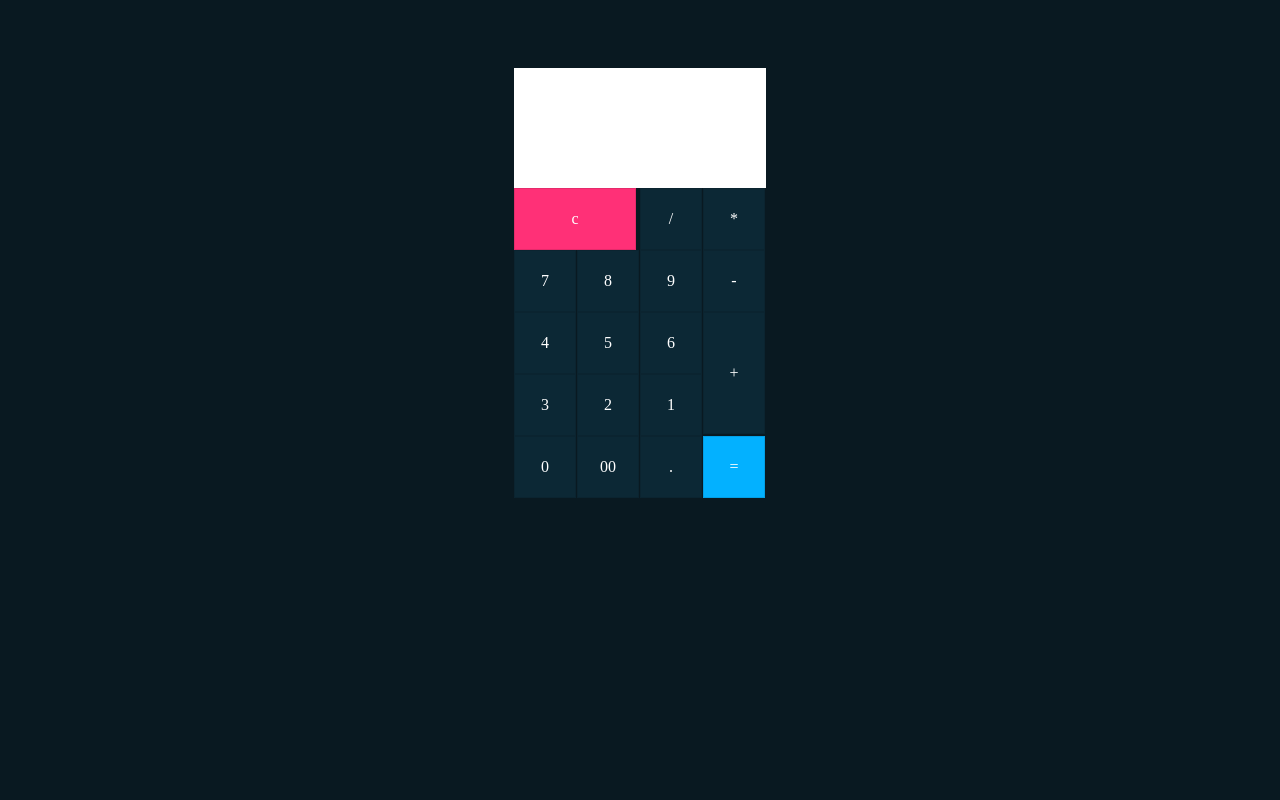
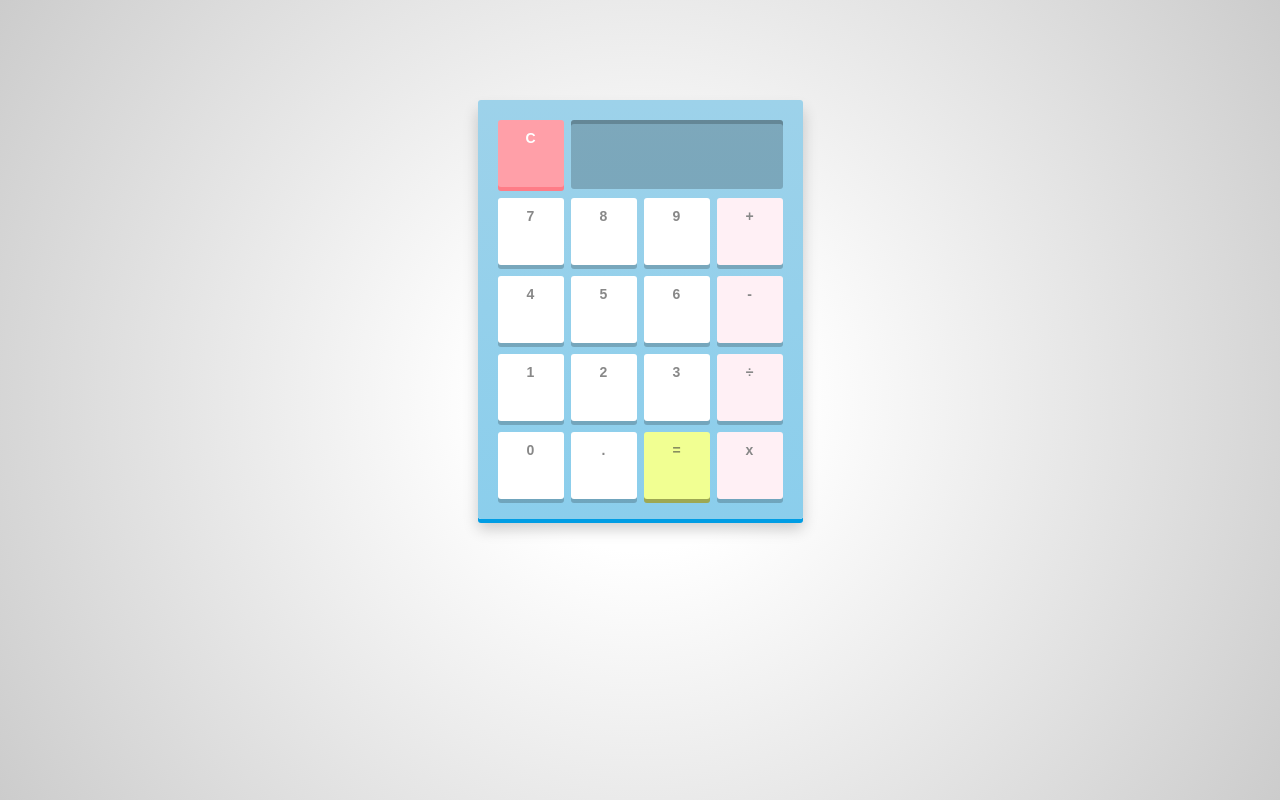
Before and after one commit to shailendra69/shailendra69.github.io, a plain HTML site: page calculator/index.html in a window 1280 px wide. Drawn offline with Linux system fonts and the light colour scheme.

Commit message:
modified file

```diff
--- a/calculator/index.css
+++ b/calculator/index.css
@@ -1,64 +1,144 @@
-body {
+* {
+	margin: 0;
+	padding: 0;
+	box-sizing: border-box;
 
-	display: flex;
-	justify-content: center;
-	align-items: center;
-	max-height: 100vh;
-	background: #091921;
-
+	/* Better text styling */
+	font: bold 14px Arial, sans-serif;
 }
 
-.calculator {
+/* Finally adding some IE9 fallbacks for gradients to finish things up */
 
-	position: relative;
-	display: grid;
-	margin-top: 60px;
-
+/* A nice BG gradient */
+html {
+	height: 100%;
+	background: white;
+	background: radial-gradient(circle, #fff 20%, #ccc);
+	background-size: cover;
 }
 
-.calculator .value {
+/* Using box shadows to create 3D effects */
+#calculator {
+	width: 325px;
+	height: auto;
 
-	grid-column: span 4;
-	height: 100px;
-	text-align: right;
-	border: none;
-	outline: none;
-	padding: 10px;
-	font-size: 18px;
+	margin: 100px auto;
+	padding: 20px 20px 9px;
+
+	background: #9dd2ea;
+	background: linear-gradient(#9dd2ea, #8bceec);
+	border-radius: 3px;
+	box-shadow: 0px 4px #009de4, 0px 10px 15px rgba(0, 0, 0, 0.2);
 }
 
-.calculator span {
-
-	display: grid;
-	width: 60px;
-	height: 60px;
-	color: #fff;
-	background: #0c2835;
-	place-items:center;
-	border: 1px solid rgba(0,0,0,.1);
+/* Top portion */
+.top span.clear {
+	float: left;
 }
 
-.calculator span:active {
+/* Inset shadow on the screen to create indent */
+.top .screen {
+	height: 69px;
+	width: 212px;
 
-	background: #74ff3b;
-	color: #111;
+	float: right;
+
+	padding: 0 10px;
+
+	background: rgba(0, 0, 0, 0.2);
+	border-radius: 3px;
+	box-shadow: inset 0px 4px rgba(0, 0, 0, 0.2);
+
+	/* Typography */
+	font-size: 17px;
+	line-height: 40px;
+	color: white;
+	text-shadow: 1px 1px 2px rgba(0, 0, 0, 0.2);
+	text-align: right;
+	letter-spacing: 1px;
 }
 
-.calculator span.clear {
+/* Clear floats */
+.keys, .top {overflow: hidden;}
 
-	grid-column: span 2;
-	width: 120px;
-	background: #ff3077;
+/* Applying same to the keys */
+.keys span, .top span.clear {
+	float: left;
+	position: relative;
+	top: 0;
+
+	cursor: pointer;
+
+	width: 66px;
+	height: 67px;
+
+	background: white;
+	border-radius: 3px;
+	box-shadow: 0px 4px rgba(0, 0, 0, 0.2);
+
+	margin: 0 7px 11px 0;
+
+	color: #888;
+	line-height: 36px;
+	text-align: center;
+
+	/* prevent selection of text inside keys */
+	user-select: none;
+
+	/* Smoothing out hover and active states using css3 transitions */
+	transition: all 0.2s ease;
 }
 
-.calculator span.plus {
-
-	grid-row: span 2;
-	height: 120px;
-
+/* Remove right margins from operator keys */
+/* style different type of keys (operators/evaluate/clear) differently */
+.keys span.operator {
+	background: #FFF0F5;
+	margin-right: 0;
 }
 
-.calculator span.equal  {
+.keys span.eval {
+	background: #f1ff92;
+	box-shadow: 0px 4px #9da853;
+	color: #888e5f;
+}
 
-	background: #03b1ff;
+.top span.clear {
+	background: #ff9fa8;
+	box-shadow: 0px 4px #ff7c87;
+	color: white;
 }
+
+/* Some hover effects */
+.keys span:hover {
+	background: cadetblue;
+	box-shadow: 0px 4px #6b54d3;
+	color: white;
+}
+
+.keys span.eval:hover {
+	background: #abb850;
+	box-shadow: 0px 4px #717a33;
+	color: #ffffff;
+}
+
+.top span.clear:hover {
+	background: #f68991;
+	box-shadow: 0px 4px #d3545d;
+	color: white;
+}
+
+/* Simulating "pressed" effect on active state of the keys by removing the box-shadow and moving the keys down a bit */
+.keys span:active {
+	box-shadow: 0px 0px #6b54d3;
+	top: 4px;
+}
+
+.keys span.eval:active {
+	box-shadow: 0px 0px #717a33;
+	top: 4px;
+}
+
+.top span.clear:active {
+	top: 4px;
+	box-shadow: 0px 0px #d3545d;
+}
--- a/calculator/index.html
+++ b/calculator/index.html
@@ -5,27 +5,35 @@
 	<link rel="stylesheet" type="text/css" href="index.css">
 </head>
 <body>
-	<form class="calculator" name="calc">
-		<input class="value" type="text" name="txt" readonly="">
-		<span class="num clear" onclick="document.calc.txt.value =''">c</span>
-		<span class="num" onclick="document.calc.txt.value +='/'">/</span>
-		<span class="num" onclick="document.calc.txt.value +='*'">*</span>
-		<span class="num" onclick="document.calc.txt.value +='7'">7</span>
-		<span class="num" onclick="document.calc.txt.value +='8'">8</span>
-		<span class="num" onclick="document.calc.txt.value +='9'">9</span>
-		<span class="num" onclick="document.calc.txt.value +='-'">-</span>
-		<span class="num" onclick="document.calc.txt.value +='4'">4</span>
-		<span class="num" onclick="document.calc.txt.value +='5'">5</span>
-		<span class="num" onclick="document.calc.txt.value +='6'">6</span>
-		<span class="num plus" onclick="document.calc.txt.value +='+'">+</span>
-		<span class="num" onclick="document.calc.txt.value +='3'">3</span>
-		<span class="num" onclick="document.calc.txt.value +='2'">2</span>
-		<span class="num" onclick="document.calc.txt.value +='1'">1</span>
-		<span class="num" onclick="document.calc.txt.value +='0'">0</span>
-		<span class="num" onclick="document.calc.txt.value +='00'">00</span>
-		<span class="num" onclick="document.calc.txt.value +='.'">.</span>
-		<span class="num equal" onclick="document.calc.txt.value =eval(calc.txt.value)">=</span>
-	</form>
+	<div id="calculator">
+	<!-- Screen and clear key -->
+	<div class="top">
+		<span class="clear">C</span>
+		<div class="screen"></div>
+	</div>
+
+	<div class="keys">
+		<!-- operators and other keys -->
+		<span>7</span>
+		<span>8</span>
+		<span>9</span>
+		<span class="operator">+</span>
+		<span>4</span>
+		<span>5</span>
+		<span>6</span>
+		<span class="operator">-</span>
+		<span>1</span>
+		<span>2</span>
+		<span>3</span>
+		<span class="operator">÷</span>
+		<span>0</span>
+		<span>.</span>
+		<span class="eval">=</span>
+		<span class="operator">x</span>
+	</div>
+</div>
+	<script src="script.js"></script>
+
 
 </body>
 </html>
--- /dev/null
+++ b/calculator/script.js
@@ -0,0 +1,85 @@
+// Get all the keys from document
+var keys = document.querySelectorAll('#calculator span');
+var operators = ['+', '-', 'x', '÷'];
+var decimalAdded = false;
+
+// Add onclick event to all the keys and perform operations
+for(var i = 0; i < keys.length; i++) {
+	keys[i].onclick = function(e) {
+		// Get the input and button values
+		var input = document.querySelector('.screen');
+		var inputVal = input.innerHTML;
+		var btnVal = this.innerHTML;
+
+		// Now, just append the key values (btnValue) to the input string and finally use javascript's eval function to get the result
+		// If clear key is pressed, erase everything
+		if(btnVal == 'C') {
+			input.innerHTML = '';
+			decimalAdded = false;
+		}
+
+		// If eval key is pressed, calculate and display the result
+		else if(btnVal == '=') {
+			var equation = inputVal;
+			var lastChar = equation[equation.length - 1];
+
+			// Replace all instances of x and ÷ with * and / respectively. This can be done easily using regex and the 'g' tag which will replace all instances of the matched character/substring
+			equation = equation.replace(/x/g, '*').replace(/÷/g, '/');
+
+			// Final thing left to do is checking the last character of the equation. If it's an operator or a decimal, remove it
+			if(operators.indexOf(lastChar) > -1 || lastChar == '.')
+				equation = equation.replace(/.$/, '');
+
+			if(equation)
+				input.innerHTML = eval(equation);
+
+			decimalAdded = false;
+		}
+
+		// Basic functionality of the calculator is complete. But there are some problems like
+		// 1. No two operators should be added consecutively.
+		// 2. The equation shouldn't start from an operator except minus
+		// 3. not more than 1 decimal should be there in a number
+
+		// We'll fix these issues using some simple checks
+
+		// indexOf works only in IE9+
+		else if(operators.indexOf(btnVal) > -1) {
+			// Operator is clicked
+			// Get the last character from the equation
+			var lastChar = inputVal[inputVal.length - 1];
+
+			// Only add operator if input is not empty and there is no operator at the last
+			if(inputVal != '' && operators.indexOf(lastChar) == -1)
+				input.innerHTML += btnVal;
+
+			// Allow minus if the string is empty
+			else if(inputVal == '' && btnVal == '-')
+				input.innerHTML += btnVal;
+
+			// Replace the last operator (if exists) with the newly pressed operator
+			if(operators.indexOf(lastChar) > -1 && inputVal.length > 1) {
+				// Here, '.' matches any character while $ denotes the end of string, so anything (will be an operator in this case) at the end of string will get replaced by new operator
+				input.innerHTML = inputVal.replace(/.$/, btnVal);
+			}
+
+			decimalAdded =false;
+		}
+
+		// Now only the decimal problem is left. We can solve it easily using a flag 'decimalAdded' which we'll set once the decimal is added and prevent more decimals to be added once it's set. It will be reset when an operator, eval or clear key is pressed.
+		else if(btnVal == '.') {
+			if(!decimalAdded) {
+				input.innerHTML += btnVal;
+				decimalAdded = true;
+			}
+		}
+
+		// if any other key is pressed, just append it
+		else {
+			input.innerHTML += btnVal;
+		}
+
+		// prevent page jumps
+		e.preventDefault();
+	}
+}
```
Also changed, not shown: tictac/index.html (+2 -1 lines), tictac/scope.html (added, +30 -0 lines), tictac/script.js (+15 -2 lines).
